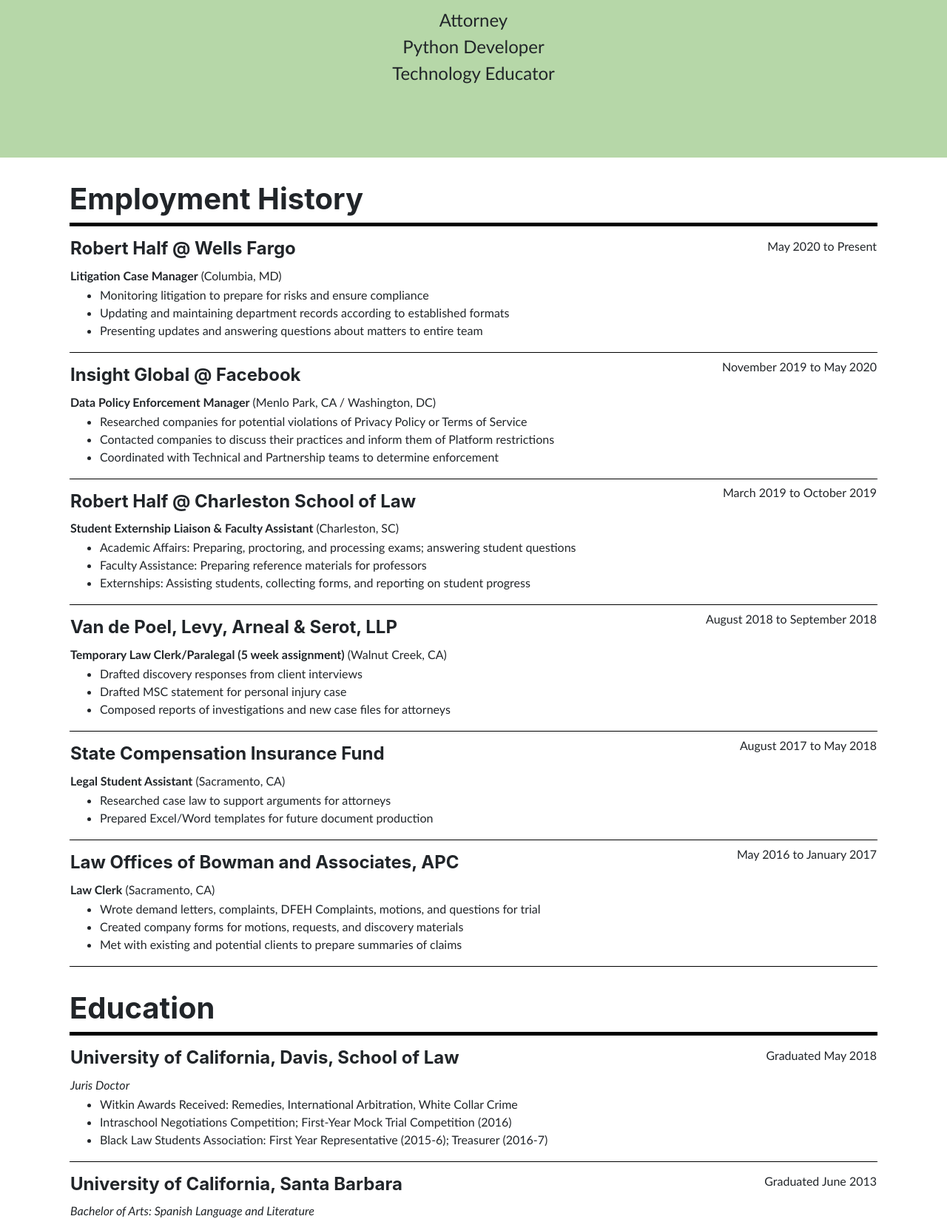
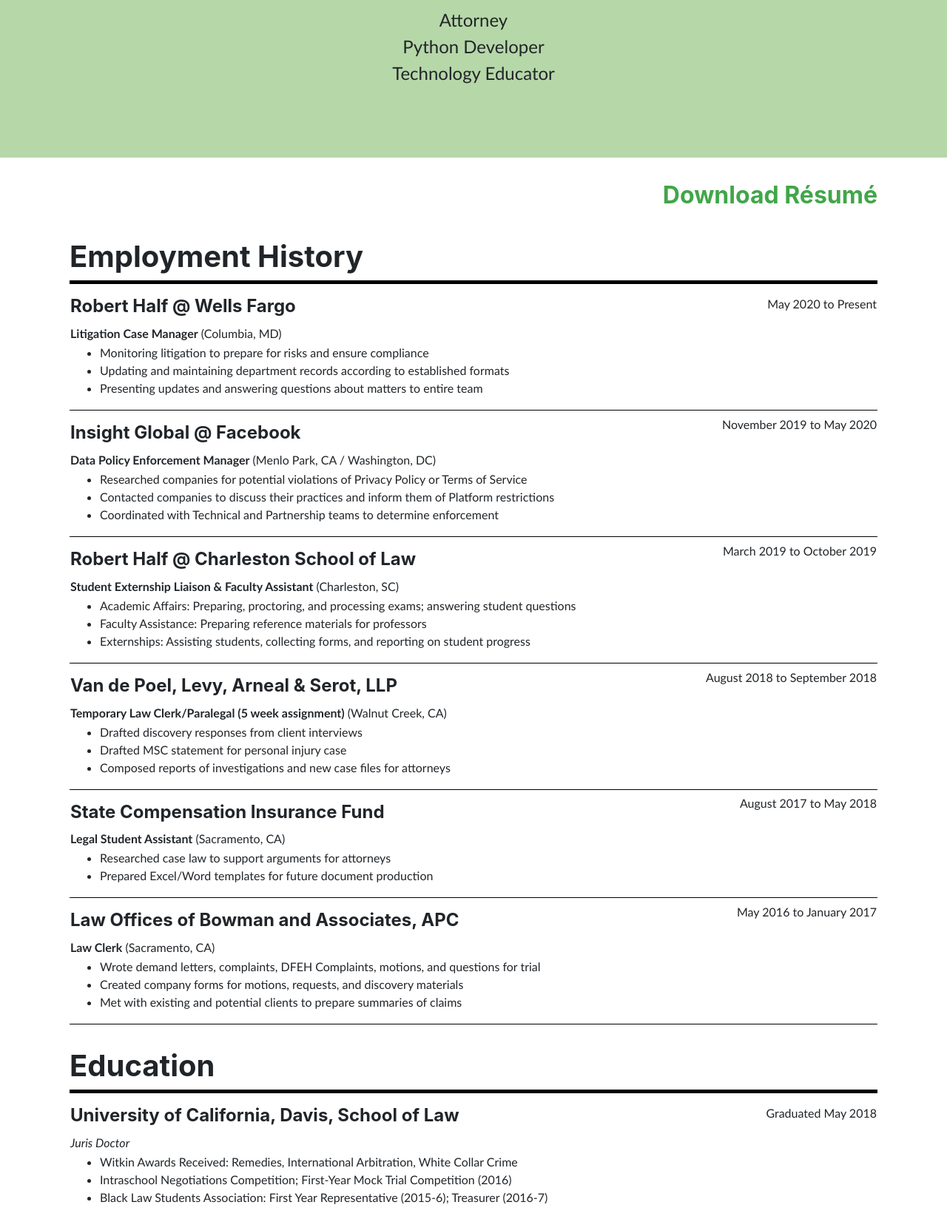
Before and after one commit to TrialAndErrror/flaskPortfolio, a Flask app: page /wade in a window 1280 px wide. Shown: the part 627-2275 px from the top of the page at 74% size. Run offline with Flask 2, Linux system fonts and the light colour scheme; data comes from the database, SQL or seed files in the repository; some libraries are stand-ins or nearby versions; some web fonts are replaced.

Commit message:
Added resume download link; removed pkg-resources from requirements.txt

```diff
--- a/requirements.txt
+++ b/requirements.txt
@@ -12,7 +12,6 @@ gunicorn==20.0.4
 itsdangerous==1.1.0
 Jinja2==2.11.3
 MarkupSafe==1.1.1
-pkg-resources==0.0.0
 pycparser==2.20
 pyOpenSSL==20.0.1
 six==1.15.0
--- a/templates/resume/resume/wade.html
+++ b/templates/resume/resume/wade.html
@@ -23,6 +23,13 @@
                 <p class="pre-wrap masthead-subheading font-weight-light mb-0">Technology Educator</p>
             </div>
         </header>
+
+        <div class="container">
+            <div style="padding-top: 2em; width: 100%">
+                <h2 style="text-align: right;"><a href="https://tne-public.s3.amazonaws.com/WadeGreen_Resume.pdf">Download Résumé</a></h2>
+            </div>
+        </div>
+
         <div class="container">
             <div style="padding-top: 2em; border-bottom: 5px solid black">
                 <h1>Employment History</h1>
@@ -101,4 +108,5 @@
                 </div>
             {% endfor %}
         </div>
+
 {% endblock %}
```
